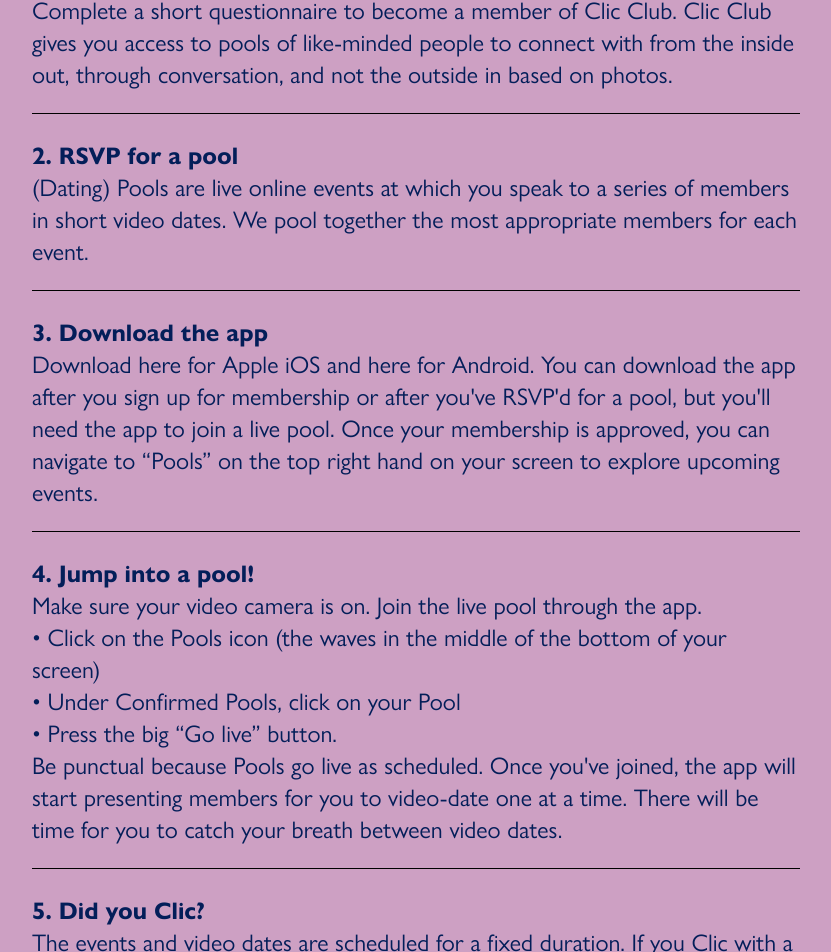
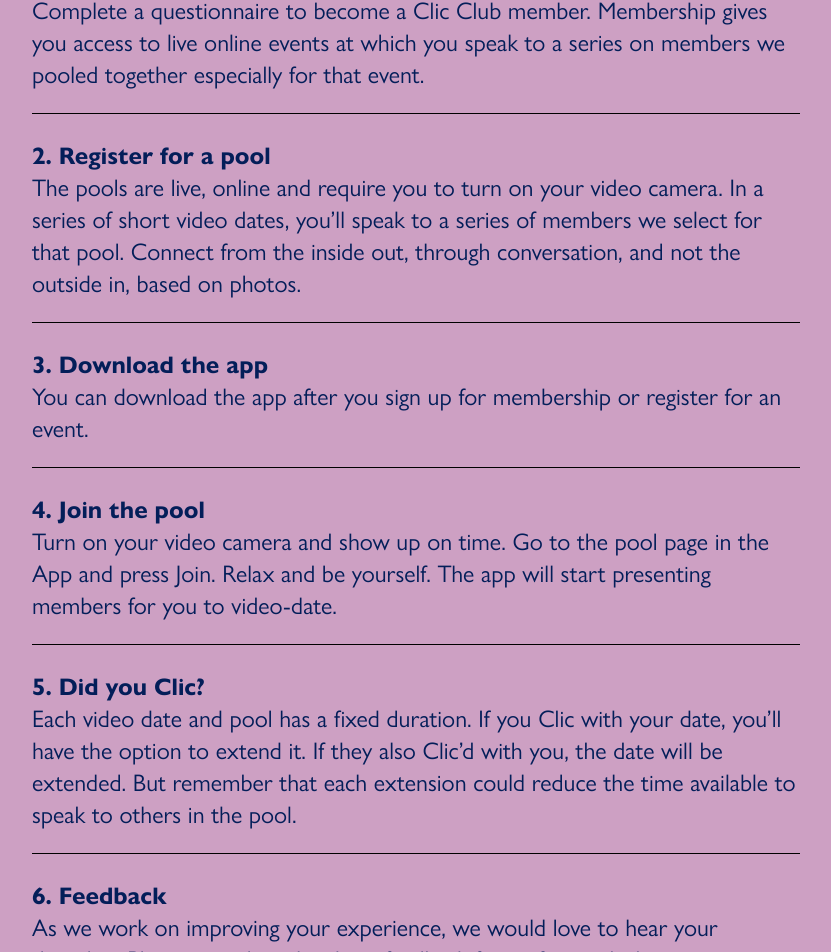
Before and after one commit to Lightxxo/CLIC-WEB, a React (Vite) app in the folder Frontend/: page /howitworks in a window 1280 px wide. Shown: the part 491-1443 px from the top of the page, without its empty margins (224-1055 px from the left). Built offline with nearby package versions, Linux system fonts and the light colour scheme.

Commit message:
text content updated of how it works!

```diff
--- a/Frontend/src/pages/HowItWorks/HowItWorks.tsx
+++ b/Frontend/src/pages/HowItWorks/HowItWorks.tsx
@@ -31,59 +31,53 @@ export default function HowItWorks() {
         <article className="">
           <h4 className="gill-sans-bold text-2xl">1. Sign up</h4>
           <p className="text-2xl">
-            Complete a short questionnaire to become a member of Clic Club.
-            Clic Club gives you access to pools of like-minded people to connect with from the inside out,
-            through conversation, and not the outside in based on photos.
+            Complete a questionnaire to become a Clic Club member.
+            Membership gives you access to live online events at which you
+            speak to a series on members we pooled together especially for that event.
           </p>
           <br />
           <hr className="border-black" />
           <br />
-          <h4 className="gill-sans-bold text-2xl">2. RSVP for a pool</h4>
+          <h4 className="gill-sans-bold text-2xl">2. Register for a pool </h4>
           <p className="text-2xl">
-            (Dating) Pools are live online events at which you speak to a series of members in short video dates.
-            We pool together the most appropriate members for each event.
+            The pools are live, online and require you to turn on your video camera.
+            In a series of short video dates, you’ll speak to a series of members we select for that pool.
+            Connect from the inside out, through conversation, and not the outside in, based on photos.
           </p>
           <br />
           <hr className="border-black" />
           <br />
           <h4 className="gill-sans-bold text-2xl">3. Download the app</h4>
           <p className="text-2xl">
-            Download here for Apple iOS and here for Android.
-            You can download the app after you sign up for membership or after you've RSVP'd for a pool,
-            but you'll need the app to join a live pool. Once your membership is approved,
-            you can navigate to “Pools” on the top right hand on your screen to explore upcoming events.
+            You can download the app after you sign up for membership or register for an event.
           </p>
           <br />
           <hr className="border-black" />
           <br />
-          <h4 className="gill-sans-bold text-2xl">4. Jump into a pool!</h4>
+          <h4 className="gill-sans-bold text-2xl">4. Join the pool </h4>
           <p className="text-2xl">
-            Make sure your video camera is on. Join the live pool through the app.
-            <br />• Click on the Pools icon (the waves in the middle of the bottom of your screen)
-            <br />• Under Confirmed Pools, click on your Pool
-            <br />• Press the big “Go live” button.<br />
-            Be punctual because Pools go live as scheduled. Once you've joined,
-            the app will start presenting members for you to video-date one at a time.
-            There will be time for you to catch your breath between video dates.
+            Turn on your video camera and show up on time.
+            Go to the pool page in the App and press Join. Relax and be yourself.
+            The app will start presenting members for you to video-date.
           </p>
           <br />
           <hr className="border-black" />
           <br />
           <h4 className="gill-sans-bold text-2xl">5. Did you Clic?</h4>
           <p className="text-2xl">
-            The events and video dates are scheduled for a fixed duration.
-            If you Clic with a member, you'll have the option to extend your date.
-            If they also Clic'd with you, you can speak to each other for a bit longer.
-            But remember that each extension could reduce the remaining time available
-            to speak to other members at the event. Is a bird in hand worth two in the bush?
+            Each video date and pool has a fixed duration.
+            If you Clic with your date, you’ll have the option to extend it.
+            If they also Clic’d with you, the date will be extended.
+            But remember that each extension could reduce the time available to speak to others in the pool.
           </p>
           <br />
           <hr className="border-black" />
           <br />
           <h4 className="gill-sans-bold text-2xl">6. Feedback</h4>
           <p className="text-2xl">
-            We're just starting out. As we work on improving your experience,
-            we would love to hear your thoughts. Please complete the short feedback form after each date.
+            As we work on improving your experience,
+            we would love to hear your thoughts.
+            Please complete the short feedback form after each date.
           </p>
           <br />
           <hr className="border-black" />
```
